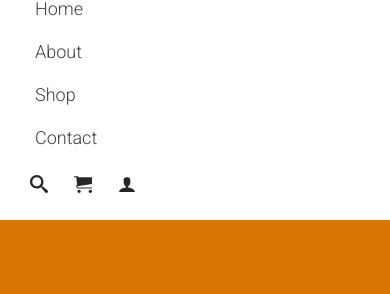
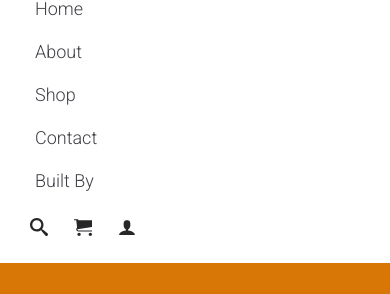
Before and after one commit to SanaUllahPK/gadget-room, a website: page about.html in a window 390 px wide. Both pictures are taken after a click on the button 348 px from the left and 57 px from the top of the page. Shown: the part 104-398 px from the top of the page. Drawn offline with nearby package versions, Linux system fonts and the light colour scheme; files that its build step writes are made by us from their sources.

Commit message:
Added built-by to mobile version

```diff
--- a/about.html
+++ b/about.html
@@ -93,6 +93,11 @@
               <li class="tablet-nav__item">
                 <a href="/gadget-room/contact.html" class="tablet-nav__link"
                   >Contact</a
+                >
+              </li>
+              <li class="tablet-nav__item">
+                <a href="/gadget-room/built-by.html" class="tablet-nav__link"
+                  >Built By</a
                 >
               </li>
             </ul>
```
Also changed, not shown: built-by.html (+5 -0 lines), contact.html (+5 -0 lines), index.html (+5 -0 lines), product.html (+5 -0 lines), shop.html (+5 -0 lines).
